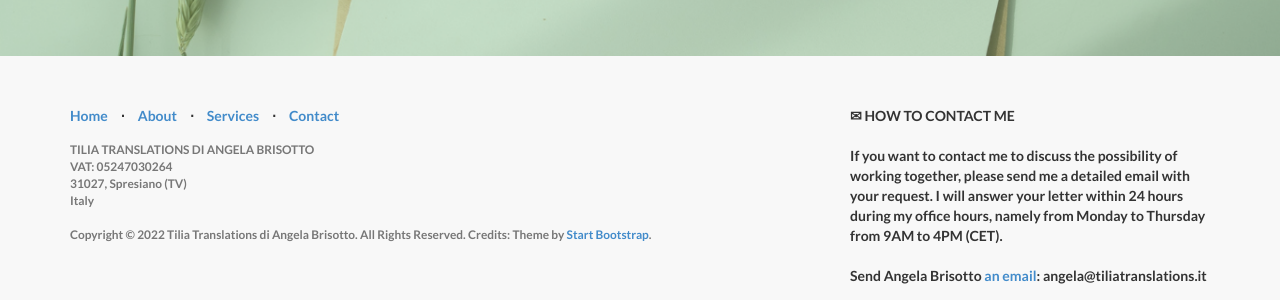
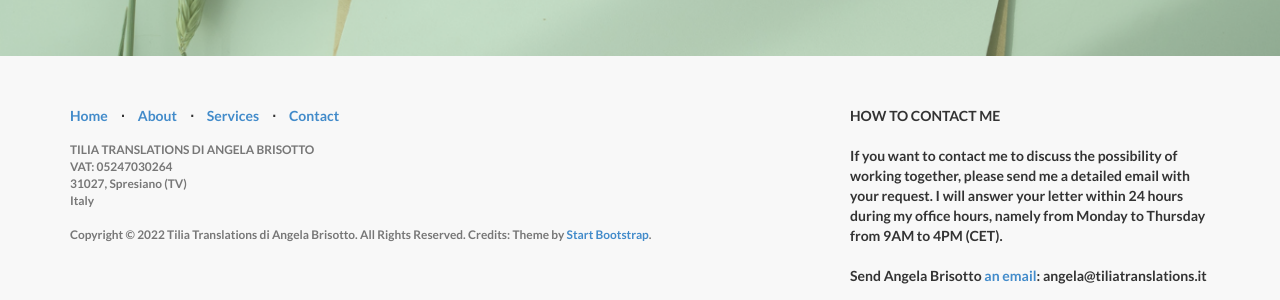
Before and after one commit to angelatiliatranslations/englishversion, a Jekyll site: the page built from index.html, in a window 1280 px wide and 900 px high, scrolled down 5007 px. Shown: the part 564-864 px from the top of the window. Built offline with Jekyll 4.4.1, drawn with Linux system fonts in a browser that asks for light colours; nearby versions of some CDN libraries; library files that are not in the unit come from our copies.

```diff
--- a/_config.yml
+++ b/_config.yml
@@ -24,7 +24,7 @@ copyright: |
   <br>
 
 credits: |
-  ✉ HOW TO CONTACT ME
+  HOW TO CONTACT ME
   <br>
   <br>
   If you want to contact me to discuss the possibility of working together, please send me a detailed email with your request. I will answer your letter within 24 hours during my office hours, namely from Monday to Thursday from 9AM to 4PM (CET).
```
